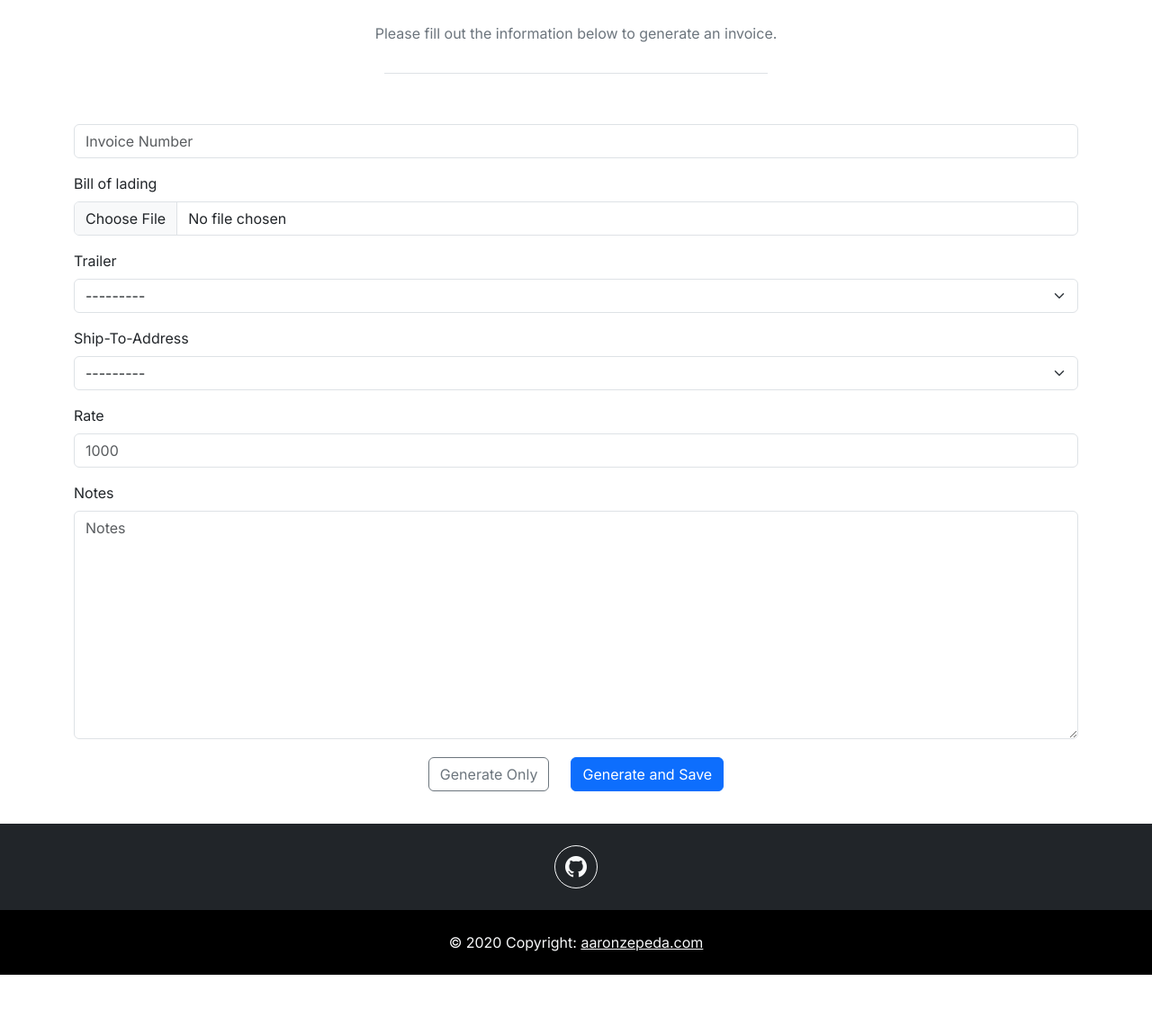
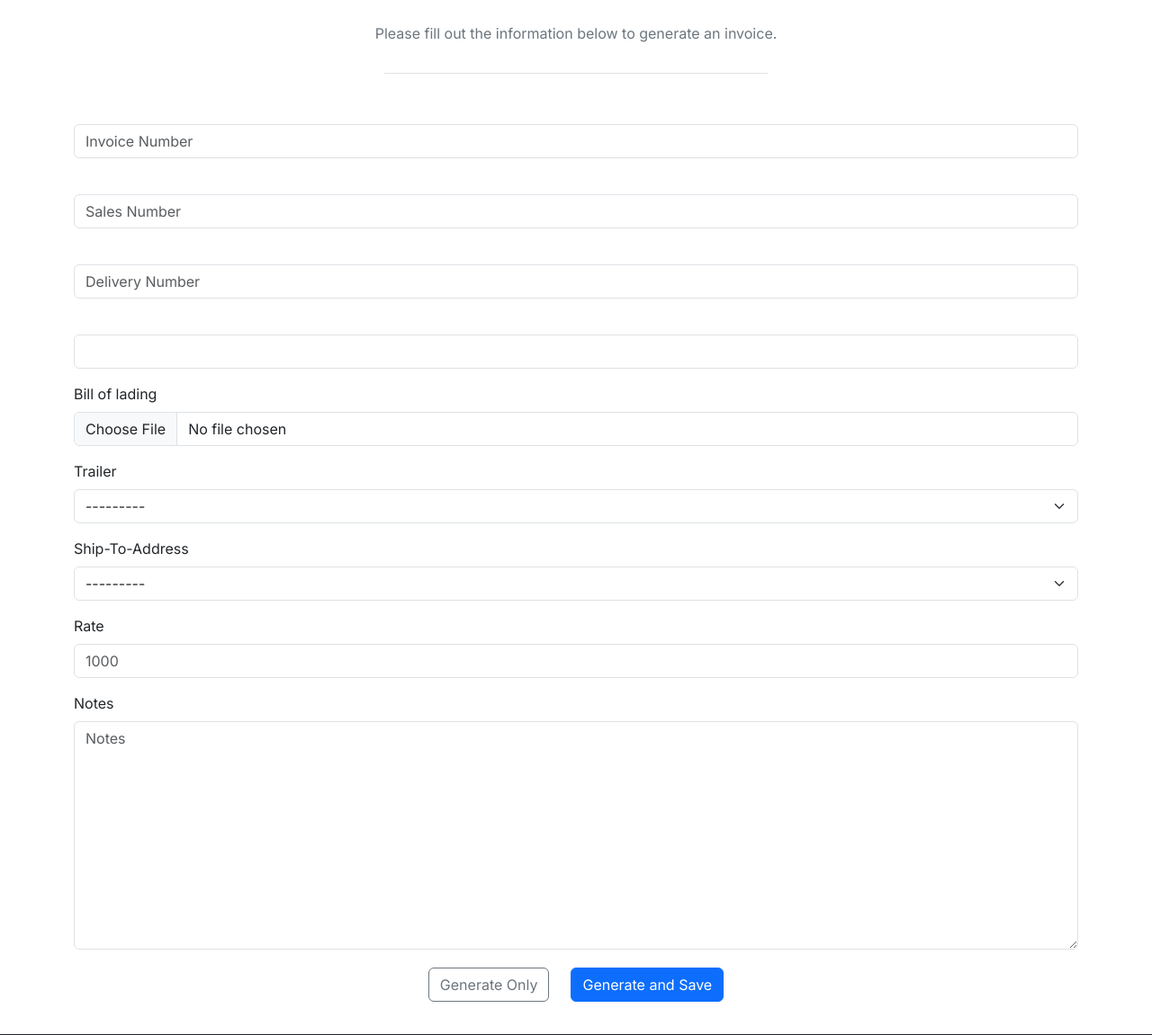
Before and after one commit to aaronzepeda/aaronfreightinc-site, a Django app: page /invoices/generate/ in a window 1280 px wide. Shown: the part 171-1322 px from the top of the page at 90% size. Before the commit the page ends 1255 px from the top, so only its background shows below. Run offline with Django 4.2, Linux system fonts and the light colour scheme; the visitor is signed in with stand-in values (Sample User, id 1); data that the repository does not hold is empty; some libraries are stand-ins or nearby versions.

Commit message:
Added option to include fields manually

```diff
--- a/backend/invoices/forms.py
+++ b/backend/invoices/forms.py
@@ -54,17 +54,30 @@
 
         return trip
 
-    def generate_invoice(invoice_number, bill_of_lading, trip, rate, notes):
+    def generate_invoice(invoice_number, bill_of_lading, trip, rate, notes, optional_sales_number, optional_delivery_number, optional_delivery_date):
 
         mapped_bill_of_lading = read_bill_of_lading(bill_of_lading.file)
+
+        if optional_sales_number is None:
+            sales_number = mapped_bill_of_lading['sales_number']
+        else:
+            sales_number = optional_sales_number
+
+        if optional_delivery_number is None:
+            trip.delivery_number = mapped_bill_of_lading['delivery_number']
+        else:
+            trip.delivery_number = optional_delivery_number
+
+        if optional_delivery_date is None:
+            base_date = datetime.strptime(mapped_bill_of_lading['delivery_date'], '%m/%d/%y').date()
+        else:
+            base_date = optional_delivery_date
+        invoice_date = base_date
+        trip.delivery_date = invoice_date
+        due_date = base_date + timedelta(days=DEFAULT_TERMS)
+
         trip.attachment = bill_of_lading
-        trip.delivery_number = mapped_bill_of_lading['delivery_number']
-        trip.delivery_date = datetime.strptime(mapped_bill_of_lading['delivery_date'], '%m/%d/%y').date()
 
-        sales_number = mapped_bill_of_lading['sales_number']
-        delivery_date = datetime.strptime(mapped_bill_of_lading['delivery_date'], '%m/%d/%y').date()
-        date = delivery_date
-        due_date = date + timedelta(days=DEFAULT_TERMS)
 
         invoicing_party = Company.objects.filter(name=DEFAULT_INVOICING_PARTY).first()
         invoiced_party = Company.objects.filter(name=DEFAULT_INVOICED_PARTY).first()
@@ -74,7 +87,7 @@
             invoiced_party = invoiced_party,
             invoice_number = invoice_number,
             terms = DEFAULT_TERMS,
-            date = delivery_date,
+            date = invoice_date,
             due_date = due_date,
             sales_number = sales_number,
             trip = trip,
@@ -89,3 +102,7 @@
 class BillOfLadingForm(forms.Form):
     bill_of_lading = forms.FileField()
     optional_invoice_number = forms.IntegerField(required=False, label="Invoice Number")
+    optional_sales_number = forms.IntegerField(required=False, label="Sales Number")
+    optional_delivery_number = forms.IntegerField(required=False, label="Delivery Number")
+    optional_delivery_date = forms.DateField(required=False, label="Delivery Date")
+    forms.DateField()
--- a/backend/invoices/models.py
+++ b/backend/invoices/models.py
@@ -18,7 +18,7 @@
         verbose_name_plural = "addresses"
 
     def __str__(self):
-        return self.address + ', ' +  self.city + ', ' +  self.state + ' ' + self.zip + " | " + self.name
+        return self.name + " | " + self.address + ', ' +  self.city + ', ' +  self.state + ' ' + self.zip
 
     def get_full_address(self):
         address = self.address + ', ' +  self.city + ', ' +  self.state + ' ' + self.zip
@@ -76,6 +76,7 @@
         return "TRIP #" + str(self.trip_number)
 
 class Invoice(models.Model):
+
     TERMS_CHOICE = (
         (7, "Net 7"),
         (15, "Net 15"),
@@ -96,6 +97,9 @@
     rate = models.DecimalField(max_digits=7, decimal_places=2)
     notes = models.TextField(blank=True)
 
+    class Meta:
+        ordering = ['invoice_number']
+
     def __str__(self):
         return "INVOICE #" + str(self.invoice_number)
 
--- a/backend/invoices/templates/invoices/generate.html
+++ b/backend/invoices/templates/invoices/generate.html
@@ -37,6 +37,24 @@
       {% bootstrap_label "Leave empty to automatically determine the next invoice number." label_class='form-text mb-1' %}
       {% bootstrap_field bill_of_lading_form.optional_invoice_number show_label=False %}
 
+      <!-- Optional Sales Number Field -->
+      {% bootstrap_label bill_of_lading_form.optional_sales_number.label label_class='mb-0' %}
+      <br>
+      {% bootstrap_label "Leave empty to scan the sales number." label_class='form-text mb-1' %}
+      {% bootstrap_field bill_of_lading_form.optional_sales_number show_label=False %}
+
+      <!-- Optional Delivery Number Field -->
+      {% bootstrap_label bill_of_lading_form.optional_delivery_number.label label_class='mb-0' %}
+      <br>
+      {% bootstrap_label "Leave empty to scan the delivery number." label_class='form-text mb-1' %}
+      {% bootstrap_field bill_of_lading_form.optional_delivery_number show_label=False %}
+
+      <!-- Optional Delivery Date Field -->
+      {% bootstrap_label bill_of_lading_form.optional_delivery_date.label label_class='mb-0' %}
+      <br>
+      {% bootstrap_label "Leave empty to scan the delivery date. Otherwise provide date in DD/MM/YY" label_class='form-text mb-1' %}
+      {% bootstrap_field bill_of_lading_form.optional_delivery_date show_label=False %}
+
       <!-- Bill of Lading Field -->
       {% bootstrap_field bill_of_lading_form.bill_of_lading %}
       <!-- Trailer Field -->
--- a/backend/invoices/templates/invoices/home.html
+++ b/backend/invoices/templates/invoices/home.html
@@ -42,8 +42,8 @@
         <tr>
           <td>{{ invoice.invoice_number }}</td>
           <td>{{ invoice.trip.ship_from_address.name }}, {{ invoice.trip.ship_from_address.state }} to {{ invoice.trip.ship_to_address.name }}, {{ invoice.trip.ship_to_address.state }}</td>
-          <td>{{ invoice.date }}</td>
-          <td>{{ invoice.due_date }}</td>
+          <td>{{ invoice.date|date:'n/d/y' }}</td>
+          <td>{{ invoice.due_date|date:'n/d/y' }}</td>
           <td><a href="{% url 'invoices:view_invoice_as_pdf' invoice_number=invoice.invoice_number %}">PDF</a></td>
         </tr>
         {% endfor %}
--- a/backend/invoices/views.py
+++ b/backend/invoices/views.py
@@ -3,7 +3,7 @@
 from django.http import HttpResponse, HttpResponse ,HttpResponseRedirect, HttpResponseNotFound, Http404
 from django.shortcuts import render, redirect
 from django.urls import reverse
-from django.core.exceptions import PermissionDenied
+from django.core.exceptions import PermissionDenied, ValidationError
 from django.template.loader import get_template
 from django.db.models import Max
 from django.contrib.auth.decorators import login_required
@@ -14,7 +14,8 @@
 from PyPDF2 import PaperSize
 
 from .models import (
-    Invoice
+    Invoice,
+    Trip
 )
 from .forms import (
     BillOfLadingToTripForm,
@@ -98,7 +99,7 @@
 @login_required
 def index(request):
     args = {
-        'invoices' : Invoice.objects.all().order_by('date')
+        'invoices' : Invoice.objects.all().order_by('-date')
     }
 
     return render(request, 'invoices/home.html', args)
@@ -123,6 +124,10 @@
             elif Invoice.objects.filter(invoice_number=invoice_number).exists():
                 raise Http404("An invoice with that number already exists.")
 
+            optional_sales_number = bill_of_lading_form.cleaned_data["optional_sales_number"]
+            optional_delivery_number = bill_of_lading_form.cleaned_data["optional_delivery_number"]
+            optional_delivery_date = bill_of_lading_form.cleaned_data["optional_delivery_date"]
+
 
             bill_of_lading = bill_of_lading_form.cleaned_data["bill_of_lading"]
             trailer = trip_form.cleaned_data["trailer"]
@@ -141,12 +146,33 @@
                 bill_of_lading,
                 trip,
                 rate,
-                notes
+                notes,
+                optional_sales_number,
+                optional_delivery_number,
+                optional_delivery_date,
             )
 
             if 'generate_and_save' in request.POST:
-                trip.save()
-                invoice.save()
+                try:
+                    old_trip = Trip.objects.get(trip_number=trip.trip_number)
+                    old_trip.delete()
+                except Trip.DoesNotExist:
+                    ...
+                try:
+                    trip.save()
+                except ValidationError as e:
+                    raise Http404("Bill of lading could not be read. ERROR: " + str(e))
+
+                try:
+                    old_invoice = Invoice.objects.get(invoice_number=invoice.invoice_number)
+                    old_invoice.delete()
+                except Invoice.DoesNotExist:
+                    ...
+                try:
+                    invoice.save()
+                except ValidationError as e:
+                    trip.delete()
+                    raise Http404("Invoice could not be generated. ERROR: " + str(e))
 
                 reverse_view_url = reverse('invoices:view_invoice_as_pdf', kwargs={'invoice_number': invoice.invoice_number})
                 return HttpResponseRedirect(reverse_view_url)
```
Also changed, not shown: backend/invoices/templates/invoices/invoice_as_pdf.html (+9 -9 lines), backend/invoices/migrations/0005_alter_invoice_options.py (added), backend/invoices/migrations/0006_alter_invoice_options.py (added), backend/invoices/migrations/0007_alter_invoice_options.py (added), backend/invoices/migrations/0008_alter_invoice_options.py (added).
